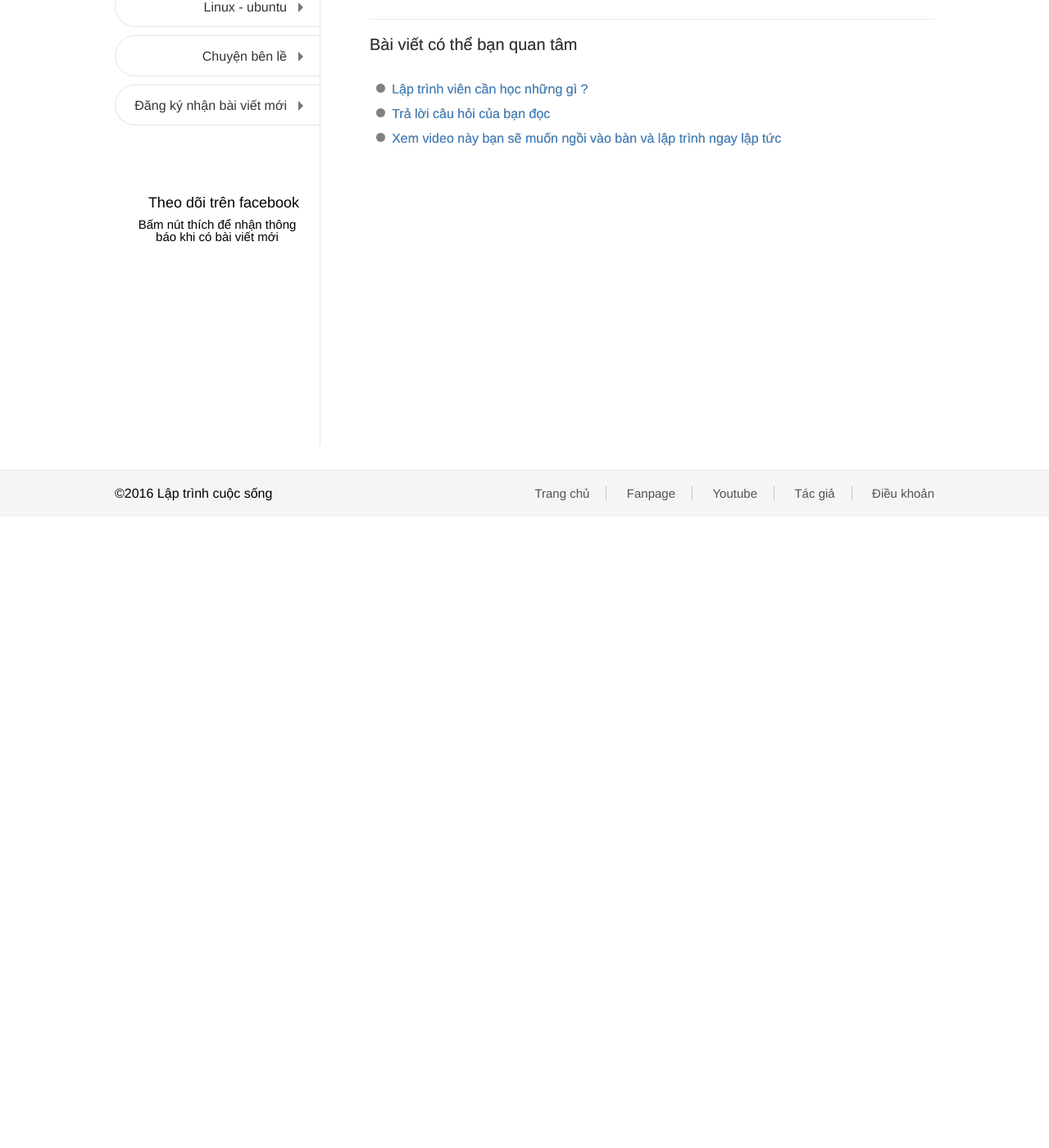
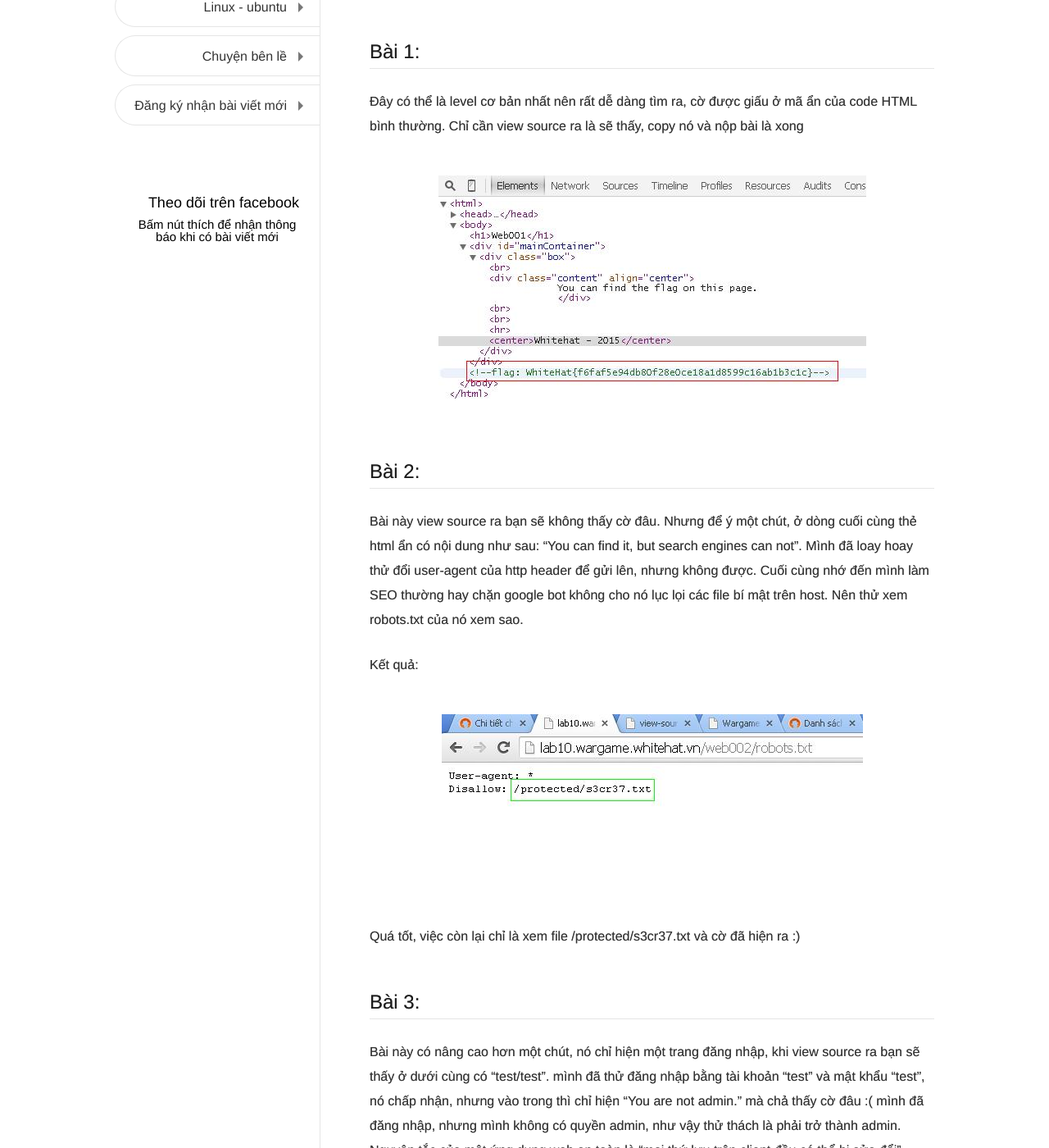
Before and after one commit to nguyentest/laptrinhcuocsong, a Jekyll site: the page built from _posts/2017-04-04-huong-dan-giai-whitehat-wargame-web-security-bai-1-den-bai-4.md, in a window 1280 px wide and 1400 px high, scrolled down 377 px. Shown: the whole window at 82% size. Built offline with Jekyll 4.4.1, drawn with Linux system fonts in a browser that asks for light colours; before the commit the page ends 1007 px from its top, so only the background shows below that; some of the changed text lies outside the part shown.

Commit message:
create new post:giai whitehat wargame

```diff
--- a/_posts/2017-04-04-huong-dan-giai-whitehat-wargame-web-security-bai-1-den-bai-4.md
+++ b/_posts/2017-04-04-huong-dan-giai-whitehat-wargame-web-security-bai-1-den-bai-4.md
@@ -11,7 +11,45 @@ related_posts:
  - title: Xem video này bạn sẽ muốn ngồi vào bàn và lập trình ngay lập tức
    link: http://laptrinhcuocsong.com/xem-video-nay-ban-se-muon-ngoi-vao-va-lap-trinh-ngay-lap-tuc.html
 ---
-
 WhiteHat WarGame là trang web hacking test của diễn đàn hacker mũ trắng Việt Nam (do lão Quảng BKAV tạo ra :) được thiết kế dạng capture the flag (cướp cờ) với nhiều cấp độ từ dễ đến khó. Rất hữu ích cho các bạn mới tìm hiểu về lĩnh vực bảo mật thông tin. Trong bài viết này mình sẽ hướng dẫn các bạn giải từ bài 1 đến bài 4 của web security challenge.
 
 Bạn có thể xem tất cả các thử thách tại đây: [https://wargame.whitehat.vn/Challenges/List/2](https://wargame.whitehat.vn/Challenges/List/2)
+
+## Bài 1:
+
+Đây có thể là level cơ bản nhất nên rất dễ dàng tìm ra, cờ được giấu ở mã ẩn của code HTML bình thường. Chỉ cần view source ra là sẽ thấy, copy nó và nộp bài là xong
+
+![white hat hacking](images/whitehat-wargame-1.JPG)
+
+## Bài 2:
+
+Bài này view source ra bạn sẽ không thấy cờ đâu. Nhưng để ý một chút, ở dòng cuối cùng thẻ html ẩn có nội dung như sau: “You can find it, but search engines can not”. Mình đã loay hoay thử đổi user-agent của http header để gửi lên, nhưng không được. Cuối cùng nhớ đến mình làm SEO thường hay chặn google bot không cho nó lục lọi các file bí mật trên host. Nên thử xem robots.txt của nó xem sao.
+
+Kết quả:
+
+![white hat hacking](images/whitehat-wargame-2.jpg)
+
+
+Quá tốt, việc còn lại chỉ là xem file /protected/s3cr37.txt và cờ đã hiện ra :)
+
+## Bài 3:
+
+Bài này có nâng cao hơn một chút, nó chỉ hiện một trang đăng nhập, khi view source ra bạn sẽ thấy ở dưới cùng có “test/test”. mình đã thử đăng nhập bằng tài khoản “test” và mật khẩu “test”, nó chấp nhận, nhưng vào trong thì chỉ hiện “You are not admin.” mà chả thấy cờ đâu :( mình đã đăng nhập, nhưng mình không có quyền admin, như vậy thử thách là phải trở thành admin. Nguyên tắc của một ứng dụng web an toàn là “mọi thứ lưu trên client đều có thể bị sửa đổi”, mình thử xem cookie của nó thì thế này:
+
+![white hat hacking](images/whitehat-wargame-3.jpg)
+
+Việc còn lại là sửa cookie của nó và F5. Bạn có thể sử dụng extension có tên là Edit This Cookie để sửa, copy cờ và đi nộp bài
+
+## Bài 4:
+
+Ở bài này nó chỉ hiện một ô nhập mật khẩu trống trơn và vô tình :) khi view source ra mình nhận được một đoạn mã javascript loằng ngoằng như thế này:
+
+![white hat hacking](images/whitehat-wargame-4.jpg)
+
+Đây là một đoạn javascript đã được mã hóa obfuscator, may mà hồi xưa mình hay tìm cách mã hóa code php để khỏi bị xóa bản quyền khi share code nên biết cái này. Sau khi tìm một vài công cụ decode nó, mình đã có code javascript thô:
+
+![white hat hacking](images/whitehat-wargame-5.jpg)
+
+Như các bạn thấy, dòng 1 đến 9 có nhiệm vụ tạo ra mật khẩu, mình chỉ việc tạo một file html mới, copy dòng 1 đến 9 vào, thêm `console.log(correct)` rồi chạy là có được mật khẩu: `egonsrtyzfdsrty`
+
+Đến đây thì thằng bạn gọi mình đi uống bia, đúng lúc đang thèm. Hi vọng các bạn cảm thấy thú vị khi đọc bài viết này, các bài tiếp theo mình sẽ đăng bài giải trong các post kế tiếp.
```
